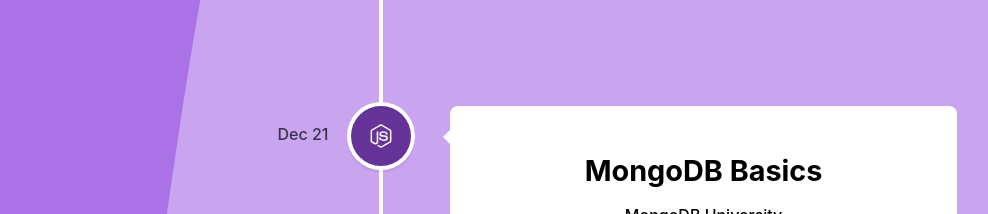
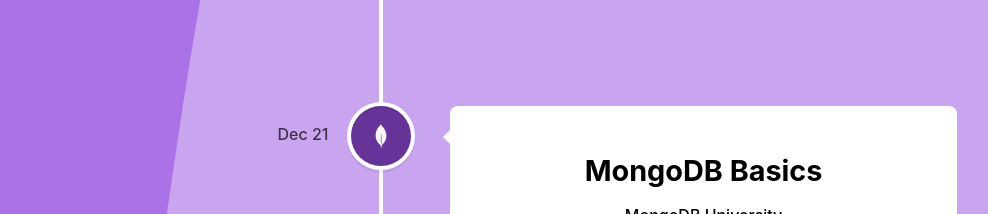
Before and after one commit to ninaokumura/portfolio-react, a React (Create React App) app: page /about in a window 1280 px wide. Shown: the part 1400-1614 px from the top of the page, without its empty margins (259-1247 px from the left). Built offline with nearby package versions, Linux system fonts and the light colour scheme.

Commit message:
add mongoDB icon

```diff
--- a/src/components/timeline/timeline.jsx
+++ b/src/components/timeline/timeline.jsx
@@ -43,7 +43,7 @@
           className='vertical-timeline-element'
           date='Dec 21'
           iconStyle={{ background: 'rebeccaPurple', color: 'whiteSmoke' }}
-          icon={<FaNodeJs />}
+          icon={<SiMongodb />}
         >
           <h3 className='vertical-timeline-element-title'>MongoDB Basics</h3>
 
```
